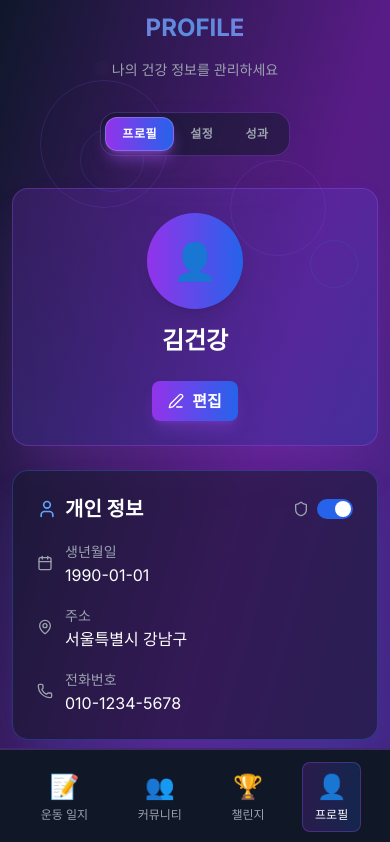
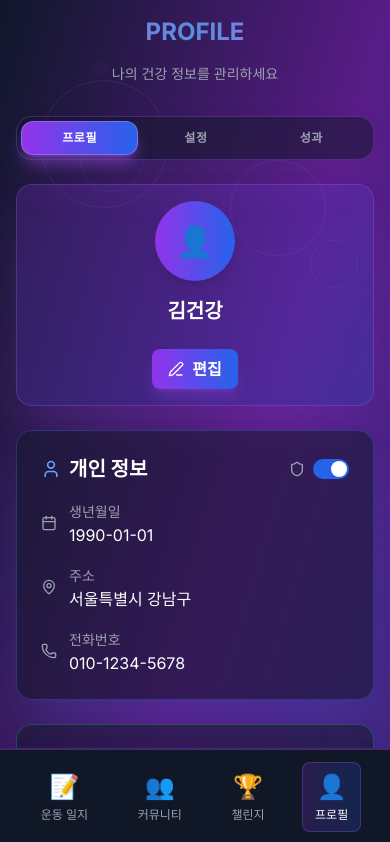
Before and after one commit to kaer98k/healthcareapp, a Next.js app: page /profile in a window 390 px wide. Shown: the top 842 px of the page. Built offline with nearby package versions, Linux system fonts and the light colour scheme.

Commit message:
Fix profile page UI responsiveness for mobile and desktop

```diff
--- a/src/app/profile/page.tsx
+++ b/src/app/profile/page.tsx
@@ -458,7 +458,8 @@ const ProfilePage: React.FC = () => {
 
   return (
     <div className="min-h-screen bg-gradient-to-br from-slate-900 via-purple-900 to-indigo-900">
-      <main className="flex-1 p-3 sm:p-6 pb-32 text-white relative z-10">
+      <NavigationBar />
+      <main className="flex-1 p-4 sm:p-6 md:p-8 pb-32 text-white relative z-10">
         {/* 배경 장식 요소들 */}
         <div className="absolute inset-0 pointer-events-none z-0">
           {/* 왼쪽 원형 장식 */}
@@ -486,11 +487,11 @@ const ProfilePage: React.FC = () => {
           </div>
 
           {/* 탭 메뉴 */}
-          <div className="flex justify-center mb-8">
-            <div className="bg-gray-900/50 backdrop-blur-sm border border-purple-500/30 rounded-2xl p-1 sm:p-2 flex shadow-2xl shadow-purple-500/20">
+          <div className="flex justify-center mb-6 sm:mb-8">
+            <div className="bg-gray-900/50 backdrop-blur-sm border border-purple-500/30 rounded-2xl p-1 sm:p-2 flex shadow-2xl shadow-purple-500/20 w-full max-w-md sm:max-w-lg">
               <button
                 onClick={() => setActiveTab('profile')}
-                className={`px-4 sm:px-6 md:px-8 py-2 sm:py-3 rounded-xl transition-all duration-300 font-bold text-xs sm:text-sm uppercase tracking-wider ${
+                className={`flex-1 px-2 sm:px-4 md:px-6 py-2 sm:py-3 rounded-xl transition-all duration-300 font-bold text-xs sm:text-sm uppercase tracking-wider ${
                   activeTab === 'profile'
                     ? 'bg-gradient-to-r from-purple-600 to-blue-600 text-white shadow-lg shadow-purple-500/50 border border-purple-400/50'
                     : 'text-gray-400 hover:text-white hover:bg-gray-800/50'
@@ -501,7 +502,7 @@ const ProfilePage: React.FC = () => {
               {isOwnProfile && (
                 <button
                   onClick={() => setActiveTab('settings')}
-                  className={`px-4 sm:px-6 md:px-8 py-2 sm:py-3 rounded-xl transition-all duration-300 font-bold text-xs sm:text-sm uppercase tracking-wider ${
+                  className={`flex-1 px-2 sm:px-4 md:px-6 py-2 sm:py-3 rounded-xl transition-all duration-300 font-bold text-xs sm:text-sm uppercase tracking-wider ${
                     activeTab === 'settings'
                       ? 'bg-gradient-to-r from-purple-600 to-blue-600 text-white shadow-lg shadow-purple-500/50 border border-purple-400/50'
                       : 'text-gray-400 hover:text-white hover:bg-gray-800/50'
@@ -512,7 +513,7 @@ const ProfilePage: React.FC = () => {
               )}
               <button
                 onClick={() => setActiveTab('achievements')}
-                className={`px-4 sm:px-6 md:px-8 py-2 sm:py-3 rounded-xl transition-all duration-300 font-bold text-xs sm:text-sm uppercase tracking-wider ${
+                className={`flex-1 px-2 sm:px-4 md:px-6 py-2 sm:py-3 rounded-xl transition-all duration-300 font-bold text-xs sm:text-sm uppercase tracking-wider ${
                   activeTab === 'achievements'
                     ? 'bg-gradient-to-r from-purple-600 to-blue-600 text-white shadow-lg shadow-purple-500/50 border border-purple-400/50'
                     : 'text-gray-400 hover:text-white hover:bg-gray-800/50'
@@ -527,17 +528,17 @@ const ProfilePage: React.FC = () => {
           {activeTab === 'profile' && (
             <div className="space-y-6">
               {/* 프로필 카드 */}
-              <div className="bg-gradient-to-br from-purple-600/20 to-blue-600/20 border border-purple-500/30 rounded-2xl p-6 sm:p-8 shadow-2xl shadow-purple-500/20">
+              <div className="bg-gradient-to-br from-purple-600/20 to-blue-600/20 border border-purple-500/30 rounded-2xl p-4 sm:p-6 md:p-8 shadow-2xl shadow-purple-500/20">
                 <div className="flex flex-col sm:flex-row items-center sm:items-start space-y-4 sm:space-y-0 sm:space-x-6">
                   {/* 아바타 */}
                   <div className="relative">
-                    <div className="w-24 h-24 sm:w-32 sm:h-32 bg-gradient-to-r from-purple-600 to-blue-600 rounded-full flex items-center justify-center text-4xl sm:text-5xl text-white shadow-lg overflow-hidden">
+                    <div className="w-20 h-20 sm:w-24 sm:h-24 md:w-32 md:h-32 bg-gradient-to-r from-purple-600 to-blue-600 rounded-full flex items-center justify-center text-3xl sm:text-4xl md:text-5xl text-white shadow-lg overflow-hidden">
                       {profileImage ? (
                         <Image
                           src={profileImage}
                           alt="프로필 이미지"
-                          width={96}
-                          height={96}
+                          width={128}
+                          height={128}
                           className="w-full h-full object-cover rounded-full"
                         />
                       ) : isEditing ? (
@@ -612,7 +613,7 @@ const ProfilePage: React.FC = () => {
                       </div>
                     ) : (
                       <div>
-                        <h2 className="text-2xl sm:text-3xl font-bold text-white mb-2">{profile.name}</h2>
+                        <h2 className="text-xl sm:text-2xl md:text-3xl font-bold text-white mb-2">{profile.name}</h2>
                         <p className="text-gray-300 text-sm sm:text-base">{profile.email}</p>
                       </div>
                     )}
```
